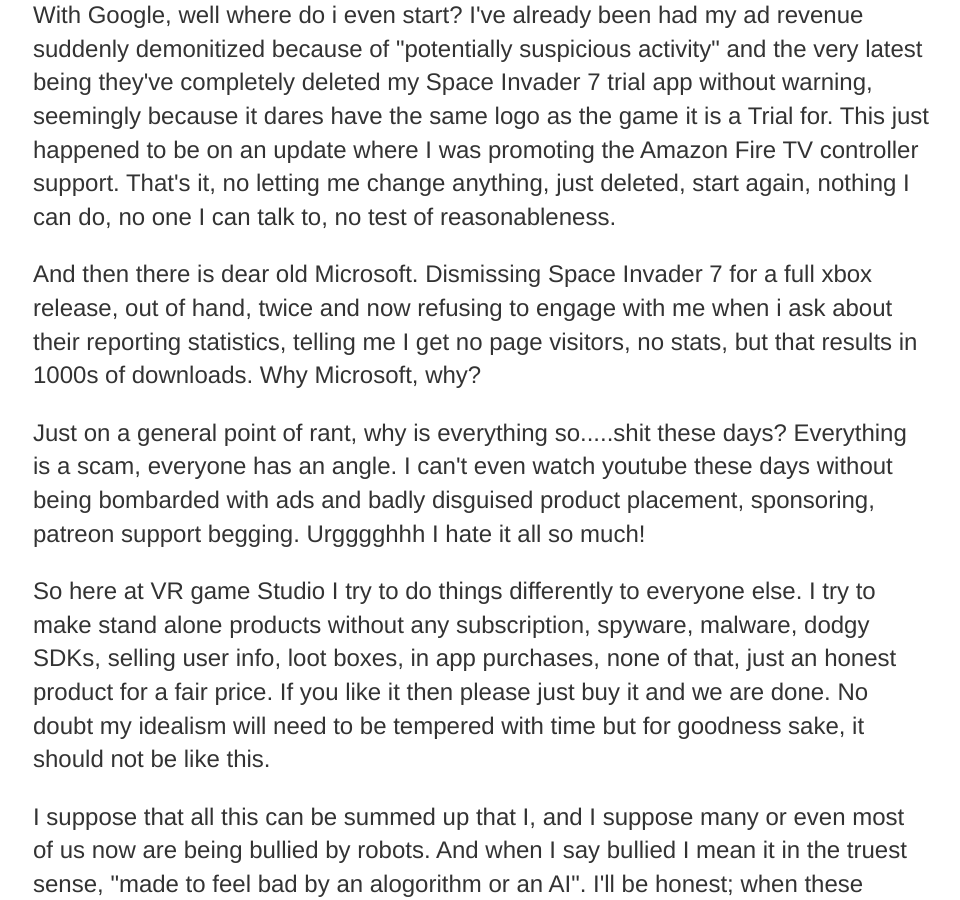
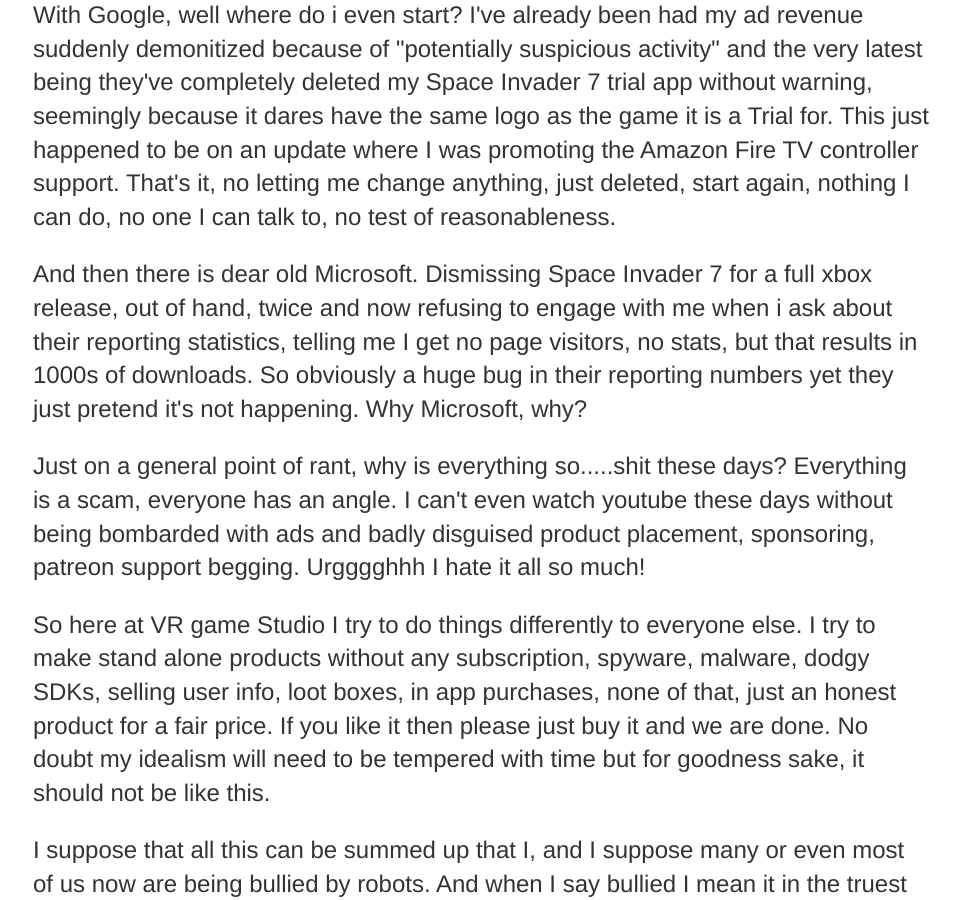
Before and after one commit to vrgamestudio/vrgamestudio.github.io, a Jekyll site: the page built from _posts/2020-11-17-VR-Game-Studio-Website-Created.md, in a window 1280 px wide and 900 px high, scrolled down 1069 px. Shown: the whole window, without its empty margins (159-1119 px from the left). Built offline with Jekyll 4.4.1, drawn with Linux system fonts in a browser that asks for light colours.

Commit message:
Update 2020-11-17-VR-Game-Studio-Website-Created.md

```diff
--- a/_posts/2020-11-17-VR-Game-Studio-Website-Created.md
+++ b/_posts/2020-11-17-VR-Game-Studio-Website-Created.md
@@ -47,7 +47,7 @@
 </p>
 <p>
 	And then there is dear old Microsoft. Dismissing Space Invader 7 for a full xbox release, out of hand, twice and now refusing to engage with me when i ask about their reporting statistics,
-	telling me I get no page visitors, no stats, but that results in 1000s of downloads. Why Microsoft, why?
+	telling me I get no page visitors, no stats, but that results in 1000s of downloads. So obviously a huge bug in their reporting numbers yet they just pretend it's not happening. Why Microsoft, why?
 </p>
 <p>
 	Just on a general point of rant, why is everything so.....shit these days? Everything is a scam, everyone has an angle. I can't even watch youtube these days without
```
